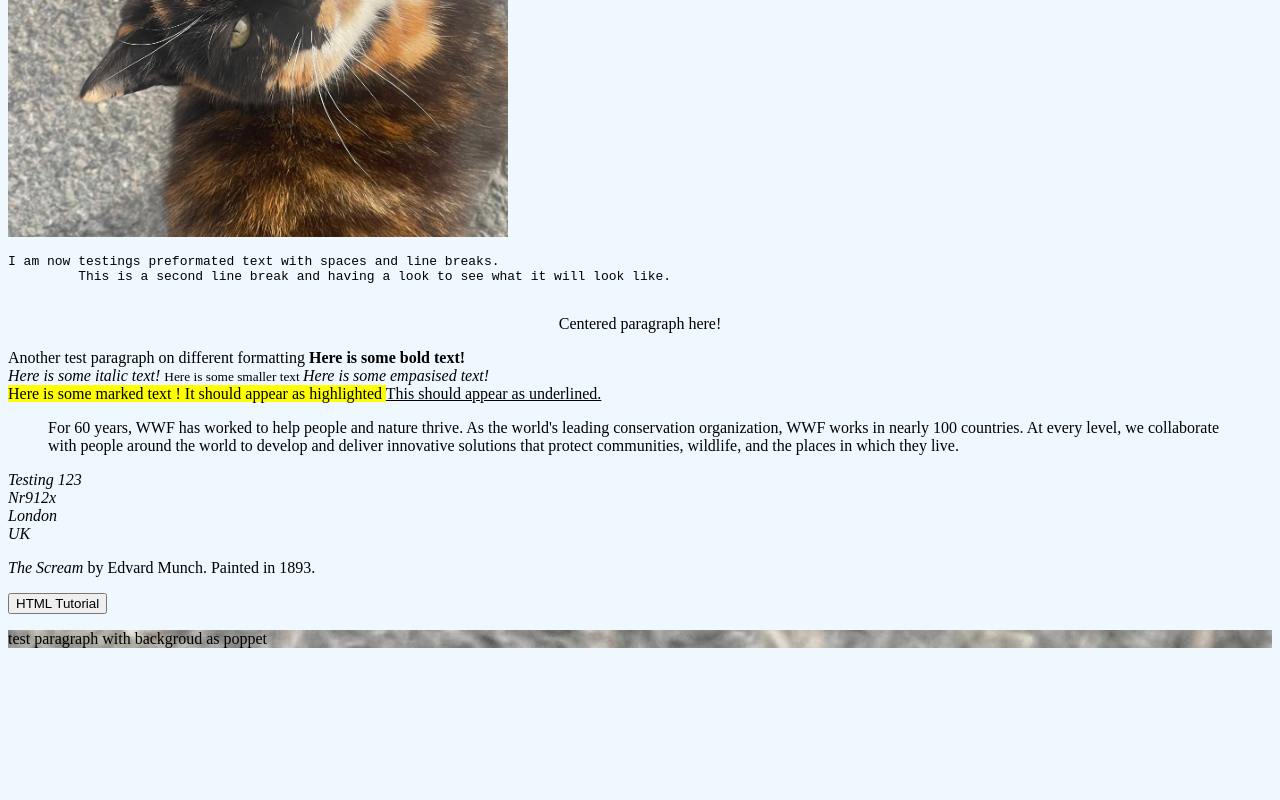
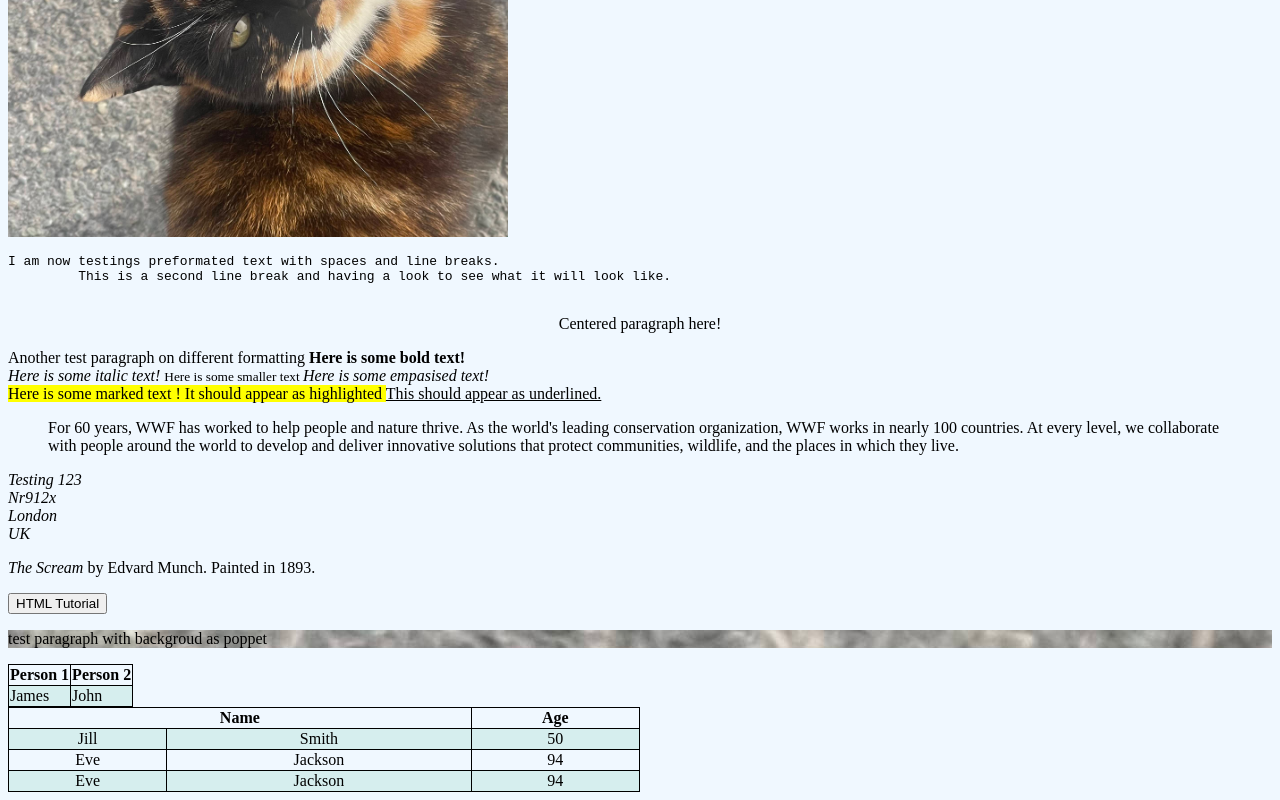
Before and after one commit to heskeyj/learningHTMLCSSJS, a plain HTML site: page index.html in a window 1280 px wide. Shown: the part 703-1503 px from the top of the page. Before the commit the page ends 1367 px from the top, so only its background shows below. Drawn offline with Linux system fonts and the light colour scheme.

Commit message:
HTML Tables Lesson

```diff
--- a/index.html
+++ b/index.html
@@ -3,7 +3,7 @@
 <head>
     <meta charset="UTF-8">
     <meta name="viewport" content="width=device-width, initial-scale=1.0">
-    <title>My first html document</title>
+    <title>My first html document! </title>
     <link rel="icon" type="image/x-icon" href="/images/favicon.ico">
     <style>
         a:link {
@@ -28,6 +28,14 @@
           color: yellow;
           background-color: transparent;
           text-decoration: underline;
+        }
+        table, th, td {
+        border: 1px solid black;
+        border-collapse: collapse;
+
+        }
+        tr:nth-child(even) {
+        background-color: #D6EEEE;
         }
         </style>
 
@@ -77,5 +85,37 @@
 
     <button onclick="document.location='index.html'">HTML Tutorial</button>
     <p style="background-image: url(images/testimage.jpg);">test paragraph with backgroud as poppet</p>
+
+    <table>
+        <tr>
+            <th> Person 1 </th>
+            <th> Person 2 </th>
+        </tr>
+        <tr>
+            <td> James </td>
+            <td> John </td>
+        </tr>
+    </table>
+
+    <table style="width: 50%; text-align: center;">
+        <tr>
+          <th colspan="2">Name</th>
+          <th>Age</th>
+        </tr>
+        <tr>
+          <td>Jill</td>
+          <td>Smith</td>
+          <td>50</td>
+        </tr>
+        <tr>
+          <td>Eve</td>
+          <td>Jackson</td>
+          <td>94</td>
+        </tr>
+        <tr>
+            <td>Eve</td>
+            <td>Jackson</td>
+            <td>94</td>
+        </tr>
 </body>
 </html>
```
